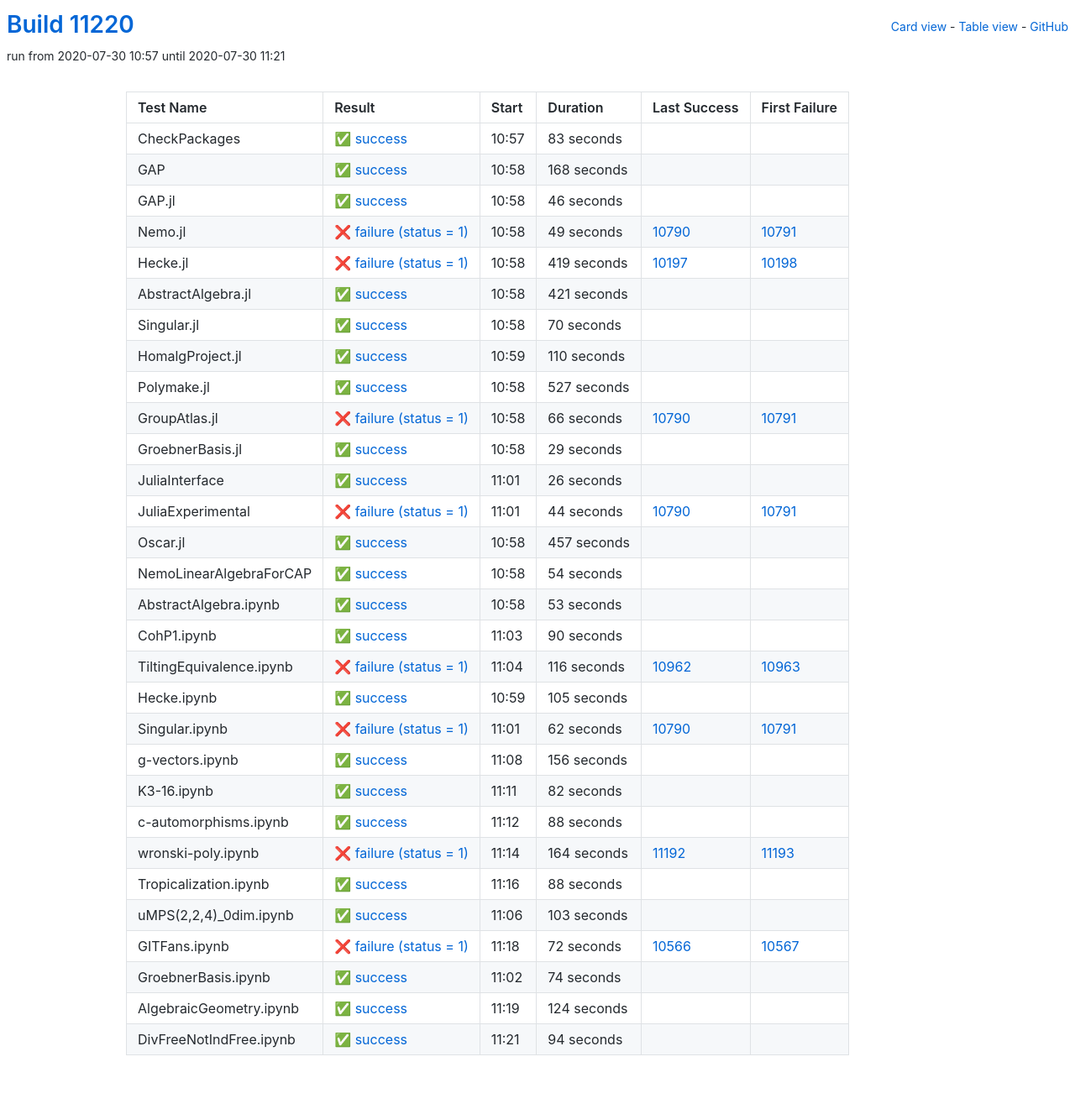
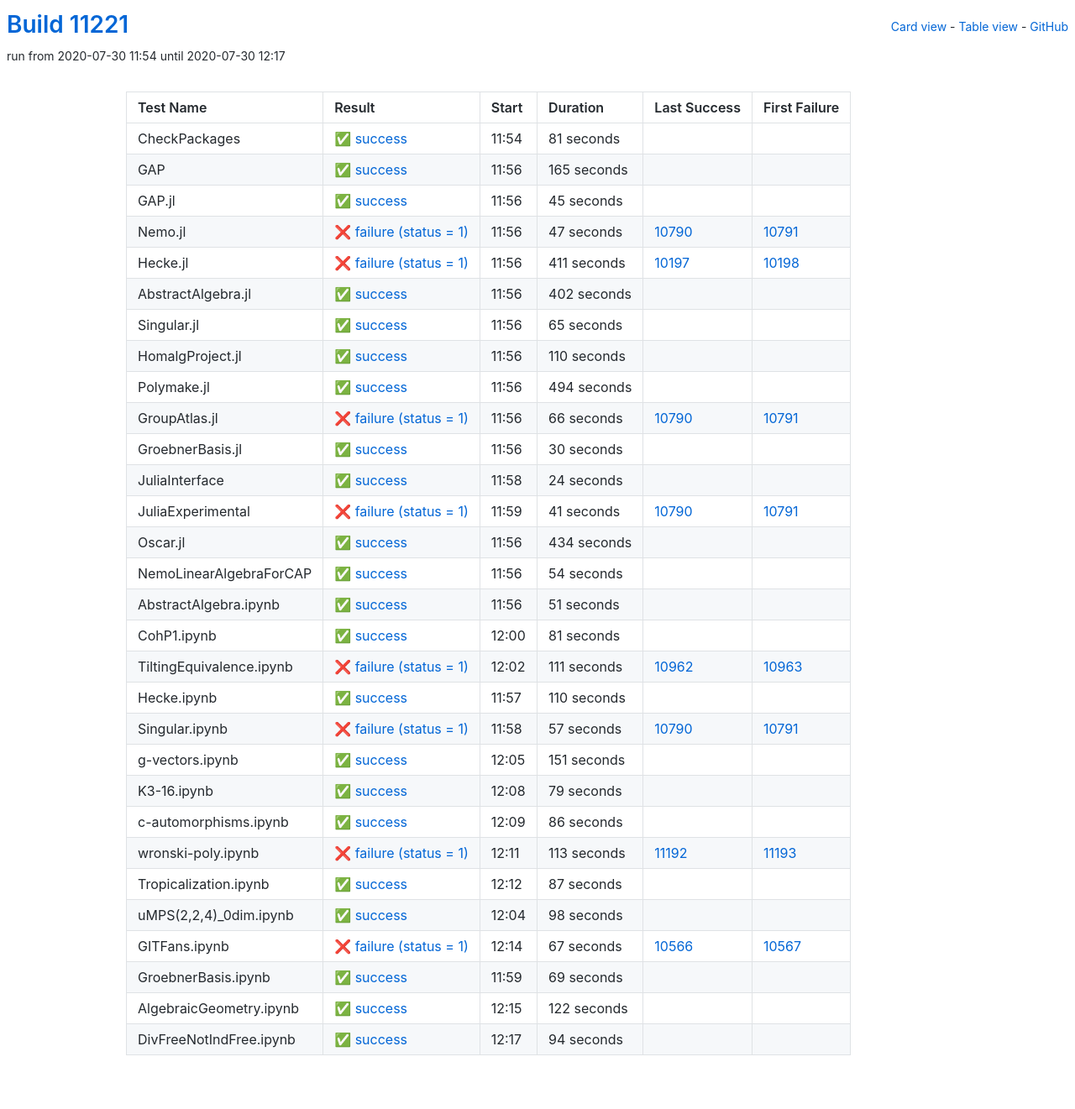
Before and after one commit to oscar-system/oscar-ci-status, a Jekyll site: the page built from table.html, in a window 1280 px wide. Shown: the whole page at 84% size. Built offline with Jekyll 4.4.1, drawn with Linux system fonts in a browser that asks for light colours.

Commit message:
Build #11221

```diff
--- a/_data/ci.yml
+++ b/_data/ci.yml
@@ -1,6 +1,6 @@
 ---
-build: 11220
-build_url: https://oscarci.mathematik.uni-kl.de/job/oscar/11220/
+build: 11221
+build_url: https://oscarci.mathematik.uni-kl.de/job/oscar/11221/
 job: oscar
 organization: oscar-system
 repo: oscar-ci-status
@@ -8,92 +8,92 @@
 tests:
 - name: CheckPackages
   id: checkpackages
-  log: https://oscarci.mathematik.uni-kl.de/job/oscar/11220/artifact/logs/build-11220/CheckPackages.log
-  start: 2020-07-30 10:57
+  log: https://oscarci.mathematik.uni-kl.de/job/oscar/11221/artifact/logs/build-11221/CheckPackages.log
+  start: 2020-07-30 11:54
   success: true
   exitcode: 0
   status: success
-  duration: 83
+  duration: 81
   last_success: false
   last_success_url:
   first_failure: false
   first_failure_url:
 - name: GAP
   id: gap
-  log: https://oscarci.mathematik.uni-kl.de/job/oscar/11220/artifact/logs/build-11220/GAP.log
-  start: 2020-07-30 10:58
+  log: https://oscarci.mathematik.uni-kl.de/job/oscar/11221/artifact/logs/build-11221/GAP.log
+  start: 2020-07-30 11:56
   success: true
   exitcode: 0
   status: success
-  duration: 168
+  duration: 165
   last_success: false
   last_success_url:
   first_failure: false
   first_failure_url:
 - name: GAP.jl
   id: gap-jl
-  log: https://oscarci.mathematik.uni-kl.de/job/oscar/11220/artifact/logs/build-11220/GAP.jl.log
-  start: 2020-07-30 10:58
+  log: https://oscarci.mathematik.uni-kl.de/job/oscar/11221/artifact/logs/build-11221/GAP.jl.log
+  start: 2020-07-30 11:56
   success: true
   exitcode: 0
   status: success
-  duration: 46
+  duration: 45
   last_success: false
   last_success_url:
   first_failure: false
   first_failure_url:
 - name: Nemo.jl
   id: nemo-jl
-  log: https://oscarci.mathematik.uni-kl.de/job/oscar/11220/artifact/logs/build-11220/Nemo.jl.log
-  start: 2020-07-30 10:58
+  log: https://oscarci.mathematik.uni-kl.de/job/oscar/11221/artifact/logs/build-11221/Nemo.jl.log
+  start: 2020-07-30 11:56
   success: false
   exitcode: 1
   status: failure
-  duration: 49
+  duration: 47
   last_success: 10790
   last_success_url: https://oscarci.mathematik.uni-kl.de/job/oscar/10790/
   first_failure: 10791
   first_failure_url: https://oscarci.mathematik.uni-kl.de/job/oscar/10791/
 - name: Hecke.jl
   id: hecke-jl
-  log: https://oscarci.mathematik.uni-kl.de/job/oscar/11220/artifact/logs/build-11220/Hecke.jl.log
-  start: 2020-07-30 10:58
+  log: https://oscarci.mathematik.uni-kl.de/job/oscar/11221/artifact/logs/build-11221/Hecke.jl.log
+  start: 2020-07-30 11:56
   success: false
   exitcode: 1
   status: failure
-  duration: 419
+  duration: 411
   last_success: 10197
   last_success_url: https://oscarci.mathematik.uni-kl.de/job/oscar/10197/
   first_failure: 10198
   first_failure_url: https://oscarci.mathematik.uni-kl.de/job/oscar/10198/
 - name: AbstractAlgebra.jl
   id: abstractalgebra-jl
-  log: https://oscarci.mathematik.uni-kl.de/job/oscar/11220/artifact/logs/build-11220/AbstractAlgebra.jl.log
-  start: 2020-07-30 10:58
+  log: https://oscarci.mathematik.uni-kl.de/job/oscar/11221/artifact/logs/build-11221/AbstractAlgebra.jl.log
+  start: 2020-07-30 11:56
   success: true
   exitcode: 0
   status: success
-  duration: 421
+  duration: 402
   last_success: false
   last_success_url:
   first_failure: false
   first_failure_url:
 - name: Singular.jl
   id: singular-jl
-  log: https://oscarci.mathematik.uni-kl.de/job/oscar/11220/artifact/logs/build-11220/Singular.jl.log
-  start: 2020-07-30 10:58
+  log: https://oscarci.mathematik.uni-kl.de/job/oscar/11221/artifact/logs/build-11221/Singular.jl.log
+  start: 2020-07-30 11:56
   success: true
   exitcode: 0
   status: success
-  duration: 70
+  duration: 65
   last_success: false
   last_success_url:
   first_failure: false
   first_failure_url:
 - name: HomalgProject.jl
   id: homalgproject-jl
-  log: https://oscarci.mathematik.uni-kl.de/job/oscar/11220/artifact/logs/build-11220/HomalgProject.jl.log
-  start: 2020-07-30 10:59
+  log: https://oscarci.mathematik.uni-kl.de/job/oscar/11221/artifact/logs/build-11221/HomalgProject.jl.log
+  start: 2020-07-30 11:56
   success: true
   exitcode: 0
   status: success
@@ -104,20 +104,20 @@
   first_failure_url:
 - name: Polymake.jl
   id: polymake-jl
-  log: https://oscarci.mathematik.uni-kl.de/job/oscar/11220/artifact/logs/build-11220/Polymake.jl.log
-  start: 2020-07-30 10:58
+  log: https://oscarci.mathematik.uni-kl.de/job/oscar/11221/artifact/logs/build-11221/Polymake.jl.log
+  start: 2020-07-30 11:56
   success: true
   exitcode: 0
   status: success
-  duration: 527
+  duration: 494
   last_success: false
   last_success_url:
   first_failure: false
   first_failure_url:
 - name: GroupAtlas.jl
   id: groupatlas-jl
-  log: https://oscarci.mathematik.uni-kl.de/job/oscar/11220/artifact/logs/build-11220/GroupAtlas.jl.log
-  start: 2020-07-30 10:58
+  log: https://oscarci.mathematik.uni-kl.de/job/oscar/11221/artifact/logs/build-11221/GroupAtlas.jl.log
+  start: 2020-07-30 11:56
   success: false
   exitcode: 1
   status: failure
@@ -128,56 +128,56 @@
   first_failure_url: https://oscarci.mathematik.uni-kl.de/job/oscar/10791/
 - name: GroebnerBasis.jl
   id: groebnerbasis-jl
-  log: https://oscarci.mathematik.uni-kl.de/job/oscar/11220/artifact/logs/build-11220/GroebnerBasis.jl.log
-  start: 2020-07-30 10:58
+  log: https://oscarci.mathematik.uni-kl.de/job/oscar/11221/artifact/logs/build-11221/GroebnerBasis.jl.log
+  start: 2020-07-30 11:56
   success: true
   exitcode: 0
   status: success
-  duration: 29
+  duration: 30
   last_success: false
   last_success_url:
   first_failure: false
   first_failure_url:
 - name: JuliaInterface
   id: juliainterface
-  log: https://oscarci.mathematik.uni-kl.de/job/oscar/11220/artifact/logs/build-11220/JuliaInterface.log
-  start: 2020-07-30 11:01
+  log: https://oscarci.mathematik.uni-kl.de/job/oscar/11221/artifact/logs/build-11221/JuliaInterface.log
+  start: 2020-07-30 11:58
   success: true
   exitcode: 0
   status: success
-  duration: 26
+  duration: 24
   last_success: false
   last_success_url:
   first_failure: false
   first_failure_url:
 - name: JuliaExperimental
   id: juliaexperimental
-  log: https://oscarci.mathematik.uni-kl.de/job/oscar/11220/artifact/logs/build-11220/JuliaExperimental.log
-  start: 2020-07-30 11:01
+  log: https://oscarci.mathematik.uni-kl.de/job/oscar/11221/artifact/logs/build-11221/JuliaExperimental.log
+  start: 2020-07-30 11:59
   success: false
   exitcode: 1
   status: failure
-  duration: 44
+  duration: 41
   last_success: 10790
   last_success_url: https://oscarci.mathematik.uni-kl.de/job/oscar/10790/
   first_failure: 10791
   first_failure_url: https://oscarci.mathematik.uni-kl.de/job/oscar/10791/
 - name: Oscar.jl
   id: oscar-jl
-  log: https://oscarci.mathematik.uni-kl.de/job/oscar/11220/artifact/logs/build-11220/Oscar.jl.log
-  start: 2020-07-30 10:58
+  log: https://oscarci.mathematik.uni-kl.de/job/oscar/11221/artifact/logs/build-11221/Oscar.jl.log
+  start: 2020-07-30 11:56
   success: true
   exitcode: 0
   status: success
-  duration: 457
+  duration: 434
   last_success: false
   last_success_url:
   first_failure: false
   first_failure_url:
 - name: NemoLinearAlgebraForCAP
   id: nemolinearalgebraforcap
-  log: https://oscarci.mathematik.uni-kl.de/job/oscar/11220/artifact/logs/build-11220/NemoLinearAlgebraForCAP.log
-  start: 2020-07-30 10:58
+  log: https://oscarci.mathematik.uni-kl.de/job/oscar/11221/artifact/logs/build-11221/NemoLinearAlgebraForCAP.log
+  start: 2020-07-30 11:56
   success: true
   exitcode: 0
   status: success
@@ -188,176 +188,176 @@
   first_failure_url:
 - name: AbstractAlgebra.ipynb
   id: abstractalgebra-ipynb
-  log: https://oscarci.mathematik.uni-kl.de/job/oscar/11220/artifact/logs/build-11220/AbstractAlgebra.ipynb.log
-  start: 2020-07-30 10:58
+  log: https://oscarci.mathematik.uni-kl.de/job/oscar/11221/artifact/logs/build-11221/AbstractAlgebra.ipynb.log
+  start: 2020-07-30 11:56
   success: true
   exitcode: 0
   status: success
-  duration: 53
+  duration: 51
   last_success: false
   last_success_url:
   first_failure: false
   first_failure_url:
 - name: CohP1.ipynb
   id: cohp1-ipynb
-  log: https://oscarci.mathematik.uni-kl.de/job/oscar/11220/artifact/logs/build-11220/CohP1.ipynb.log
-  start: 2020-07-30 11:03
+  log: https://oscarci.mathematik.uni-kl.de/job/oscar/11221/artifact/logs/build-11221/CohP1.ipynb.log
+  start: 2020-07-30 12:00
   success: true
   exitcode: 0
   status: success
-  duration: 90
+  duration: 81
   last_success: false
   last_success_url:
   first_failure: false
   first_failure_url:
 - name: TiltingEquivalence.ipynb
   id: tiltingequivalence-ipynb
-  log: https://oscarci.mathematik.uni-kl.de/job/oscar/11220/artifact/logs/build-11220/TiltingEquivalence.ipynb.log
-  start: 2020-07-30 11:04
+  log: https://oscarci.mathematik.uni-kl.de/job/oscar/11221/artifact/logs/build-11221/TiltingEquivalence.ipynb.log
+  start: 2020-07-30 12:02
   success: false
   exitcode: 1
   status: failure
-  duration: 116
+  duration: 111
   last_success: 10962
   last_success_url: https://oscarci.mathematik.uni-kl.de/job/oscar/10962/
   first_failure: 10963
   first_failure_url: https://oscarci.mathematik.uni-kl.de/job/oscar/10963/
 - name: Hecke.ipynb
   id: hecke-ipynb
-  log: https://oscarci.mathematik.uni-kl.de/job/oscar/11220/artifact/logs/build-11220/Hecke.ipynb.log
-  start: 2020-07-30 10:59
+  log: https://oscarci.mathematik.uni-kl.de/job/oscar/11221/artifact/logs/build-11221/Hecke.ipynb.log
+  start: 2020-07-30 11:57
   success: true
   exitcode: 0
   status: success
-  duration: 105
+  duration: 110
   last_success: false
   last_success_url:
   first_failure: false
   first_failure_url:
 - name: Singular.ipynb
   id: singular-ipynb
-  log: https://oscarci.mathematik.uni-kl.de/job/oscar/11220/artifact/logs/build-11220/Singular.ipynb.log
-  start: 2020-07-30 11:01
+  log: https://oscarci.mathematik.uni-kl.de/job/oscar/11221/artifact/logs/build-11221/Singular.ipynb.log
+  start: 2020-07-30 11:58
   success: false
   exitcode: 1
   status: failure
-  duration: 62
+  duration: 57
   last_success: 10790
   last_success_url: https://oscarci.mathematik.uni-kl.de/job/oscar/10790/
   first_failure: 10791
   first_failure_url: https://oscarci.mathematik.uni-kl.de/job/oscar/10791/
 - name: g-vectors.ipynb
   id: g-vectors-ipynb
-  log: https://oscarci.mathematik.uni-kl.de/job/oscar/11220/artifact/logs/build-11220/g-vectors.ipynb.log
-  start: 2020-07-30 11:08
+  log: https://oscarci.mathematik.uni-kl.de/job/oscar/11221/artifact/logs/build-11221/g-vectors.ipynb.log
+  start: 2020-07-30 12:05
   success: true
   exitcode: 0
   status: success
-  duration: 156
+  duration: 151
   last_success: false
   last_success_url:
   first_failure: false
   first_failure_url:
 - name: K3-16.ipynb
   id: k3-16-ipynb
-  log: https://oscarci.mathematik.uni-kl.de/job/oscar/11220/artifact/logs/build-11220/K3-16.ipynb.log
-  start: 2020-07-30 11:11
+  log: https://oscarci.mathematik.uni-kl.de/job/oscar/11221/artifact/logs/build-11221/K3-16.ipynb.log
+  start: 2020-07-30 12:08
   success: true
   exitcode: 0
   status: success
-  duration: 82
+  duration: 79
   last_success: false
   last_success_url:
   first_failure: false
   first_failure_url:
 - name: c-automorphisms.ipynb
   id: c-automorphisms-ipynb
-  log: https://oscarci.mathematik.uni-kl.de/job/oscar/11220/artifact/logs/build-11220/c-automorphisms.ipynb.log
-  start: 2020-07-30 11:12
+  log: https://oscarci.mathematik.uni-kl.de/job/oscar/11221/artifact/logs/build-11221/c-automorphisms.ipynb.log
+  start: 2020-07-30 12:09
   success: true
   exitcode: 0
   status: success
-  duration: 88
+  duration: 86
   last_success: false
   last_success_url:
   first_failure: false
   first_failure_url:
 - name: wronski-poly.ipynb
   id: wronski-poly-ipynb
-  log: https://oscarci.mathematik.uni-kl.de/job/oscar/11220/artifact/logs/build-11220/wronski-poly.ipynb.log
-  start: 2020-07-30 11:14
+  log: https://oscarci.mathematik.uni-kl.de/job/oscar/11221/artifact/logs/build-11221/wronski-poly.ipynb.log
+  start: 2020-07-30 12:11
   success: false
   exitcode: 1
   status: failure
-  duration: 164
+  duration: 113
   last_success: 11192
   last_success_url: https://oscarci.mathematik.uni-kl.de/job/oscar/11192/
   first_failure: 11193
   first_failure_url: https://oscarci.mathematik.uni-kl.de/job/oscar/11193/
 - name: Tropicalization.ipynb
   id: tropicalization-ipynb
-  log: https://oscarci.mathematik.uni-kl.de/job/oscar/11220/artifact/logs/build-11220/Tropicalization.ipynb.log
-  start: 2020-07-30 11:16
+  log: https://oscarci.mathematik.uni-kl.de/job/oscar/11221/artifact/logs/build-11221/Tropicalization.ipynb.log
+  start: 2020-07-30 12:12
   success: true
   exitcode: 0
   status: success
-  duration: 88
+  duration: 87
   last_success: false
   last_success_url:
   first_failure: false
   first_failure_url:
 - name: uMPS(2,2,4)_0dim.ipynb
   id: umps-2-2-4-0dim-ipynb
-  log: https://oscarci.mathematik.uni-kl.de/job/oscar/11220/artifact/logs/build-11220/uMPS-2-2-4-_0dim.ipynb.log
-  start: 2020-07-30 11:06
+  log: https://oscarci.mathematik.uni-kl.de/job/oscar/11221/artifact/logs/build-11221/uMPS-2-2-4-_0dim.ipynb.log
+  start: 2020-07-30 12:04
   success: true
   exitcode: 0
   status: success
-  duration: 103
+  duration: 98
   last_success: false
   last_success_url:
   first_failure: false
   first_failure_url:
 - name: GITFans.ipynb
   id: gitfans-ipynb
-  log: https://oscarci.mathematik.uni-kl.de/job/oscar/11220/artifact/logs/build-11220/GITFans.ipynb.log
-  start: 2020-07-30 11:18
+  log: https://oscarci.mathematik.uni-kl.de/job/oscar/11221/artifact/logs/build-11221/GITFans.ipynb.log
+  start: 2020-07-30 12:14
   success: false
   exitcode: 1
   status: failure
-  duration: 72
+  duration: 67
   last_success: 10566
   last_success_url: https://oscarci.mathematik.uni-kl.de/job/oscar/10566/
   first_failure: 10567
   first_failure_url: https://oscarci.mathematik.uni-kl.de/job/oscar/10567/
 - name: GroebnerBasis.ipynb
   id: groebnerbasis-ipynb
-  log: https://oscarci.mathematik.uni-kl.de/job/oscar/11220/artifact/logs/build-11220/GroebnerBasis.ipynb.log
-  start: 2020-07-30 11:02
+  log: https://oscarci.mathematik.uni-kl.de/job/oscar/11221/artifact/logs/build-11221/GroebnerBasis.ipynb.log
+  start: 2020-07-30 11:59
   success: true
   exitcode: 0
   status: success
-  duration: 74
+  duration: 69
   last_success: false
   last_success_url:
   first_failure: false
   first_failure_url:
 - name: AlgebraicGeometry.ipynb
   id: algebraicgeometry-ipynb
-  log: https://oscarci.mathematik.uni-kl.de/job/oscar/11220/artifact/logs/build-11220/AlgebraicGeometry.ipynb.log
-  start: 2020-07-30 11:19
+  log: https://oscarci.mathematik.uni-kl.de/job/oscar/11221/artifact/logs/build-11221/AlgebraicGeometry.ipynb.log
+  start: 2020-07-30 12:15
   success: true
   exitcode: 0
   status: success
-  duration: 124
+  duration: 122
   last_success: false
   last_success_url:
   first_failure: false
   first_failure_url:
 - name: DivFreeNotIndFree.ipynb
   id: divfreenotindfree-ipynb
-  log: https://oscarci.mathematik.uni-kl.de/job/oscar/11220/artifact/logs/build-11220/DivFreeNotIndFree.ipynb.log
-  start: 2020-07-30 11:21
+  log: https://oscarci.mathematik.uni-kl.de/job/oscar/11221/artifact/logs/build-11221/DivFreeNotIndFree.ipynb.log
+  start: 2020-07-30 12:17
   success: true
   exitcode: 0
   status: success
```
Also changed, not shown: README.md.
